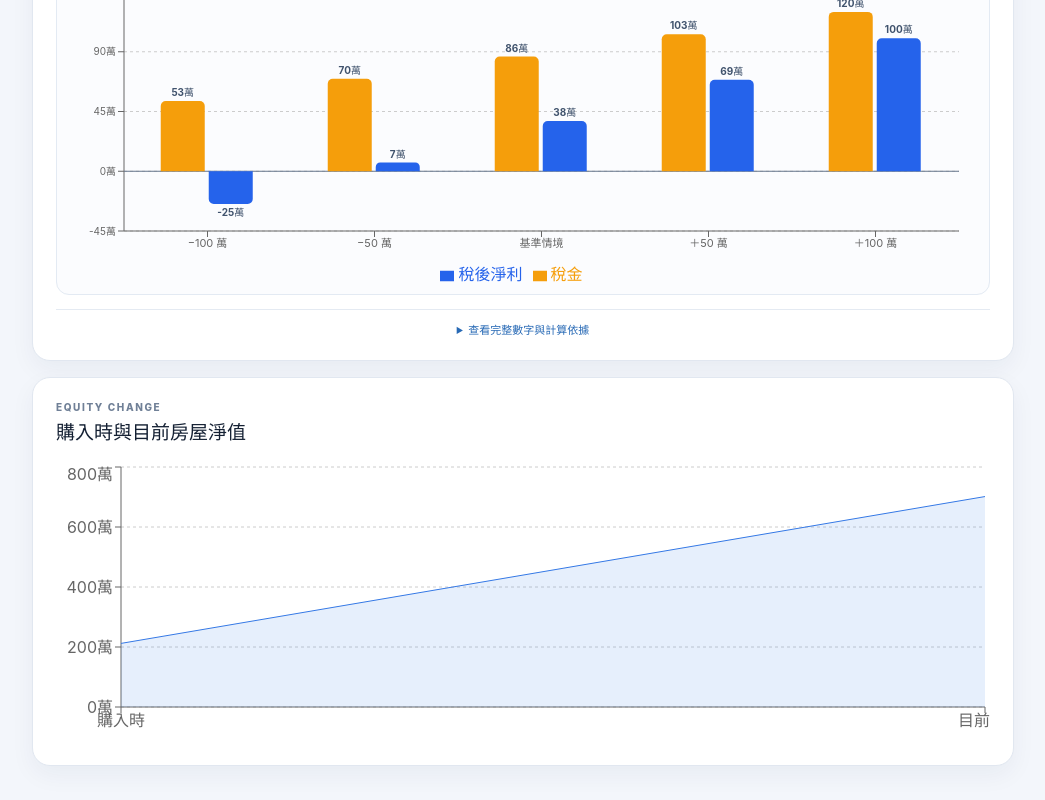
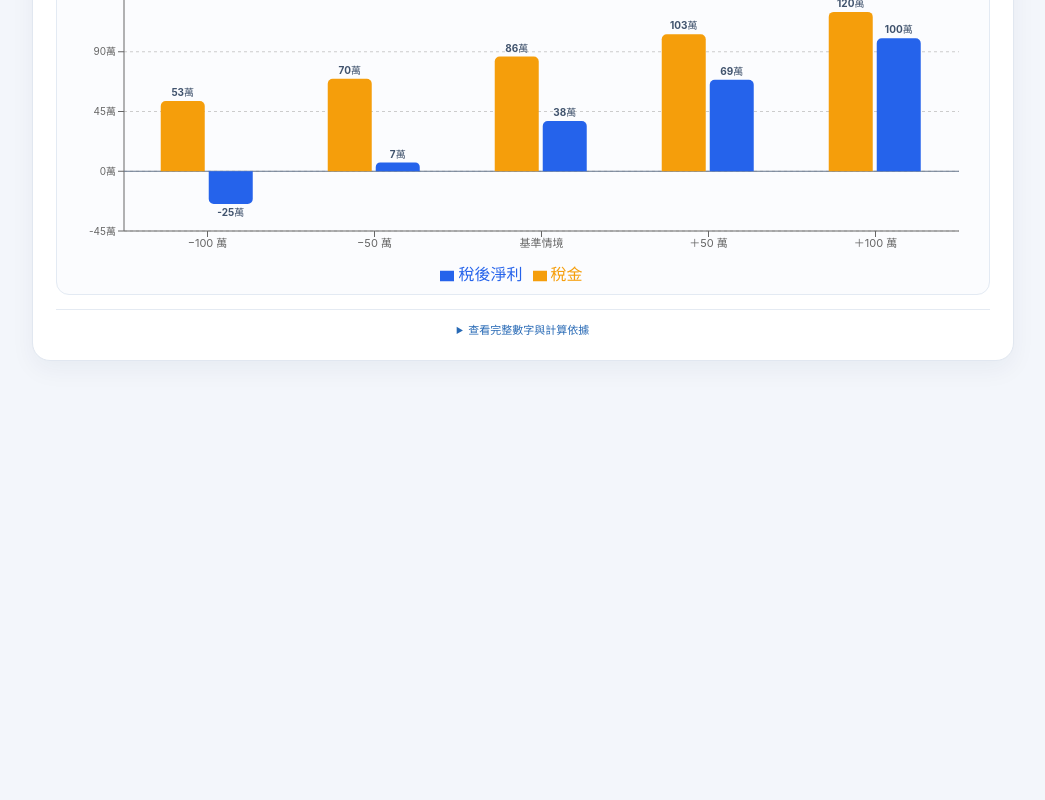
Before and after one commit to joycehakn/HouseVest, a React (Vite) app: page / in a window 1280 px wide. Shown: the part 1125-1925 px from the top of the page, without its empty margins (232-1277 px from the left). After the commit the page ends 1520 px from the top, so only its background shows below. Built offline with nearby package versions, Linux system fonts and the light colour scheme.

Commit message:
refactor(dashboard): remove equity chart

```diff
--- a/src/App.tsx
+++ b/src/App.tsx
@@ -1,6 +1,6 @@
 import { useEffect, useMemo, useState } from 'react'
 import type { ReactNode } from 'react'
-import { Area, AreaChart, Bar, BarChart, CartesianGrid, LabelList, Legend, ReferenceLine, ResponsiveContainer, Tooltip, XAxis, YAxis } from 'recharts'
+import { Bar, BarChart, CartesianGrid, LabelList, Legend, ReferenceLine, ResponsiveContainer, Tooltip, XAxis, YAxis } from 'recharts'
 import { Building2, Calculator, Camera, CircleHelp, HousePlus, Landmark, LineChart as LineChartIcon, Pencil, PiggyBank, Plus, SlidersHorizontal, Sparkles, Trash2, X } from 'lucide-react'
 import {
   calculatePropertyAnalysis,
@@ -366,17 +366,6 @@ function App() {
     })
   }, [details])
 
-  const chart = useMemo(() => [
-    {
-      year: '購入時',
-      equity: Math.max(0, inputs.purchasePrice - inputs.originalLoan) / 10_000,
-    },
-    {
-      year: '目前',
-      equity: Math.max(0, inputs.salePrice - inputs.currentLoanBalance) / 10_000,
-    },
-  ], [inputs])
-
   const showScenarioDetail = (scenarioResult: typeof scenarioComparisons[number]) => {
     const comparison = scenarioResult.result
     setDetail({
@@ -590,10 +579,6 @@ function App() {
         </article>
       </section>
 
-      <section className="panel chartPanel">
-        <div className="panelTitle"><div><p className="eyebrow">EQUITY CHANGE</p><h2>購入時與目前房屋淨值</h2></div></div>
-        <div className="chart"><ResponsiveContainer width="100%" height="100%"><AreaChart data={chart}><CartesianGrid strokeDasharray="3 3" vertical={false}/><XAxis dataKey="year"/><YAxis tickFormatter={v => `${v}萬`}/><Tooltip formatter={(v) => [`${money(Number(v))} 萬`, '淨資產']}/><Area type="monotone" dataKey="equity" stroke="currentColor" fill="currentColor" fillOpacity={0.12}/></AreaChart></ResponsiveContainer></div>
-      </section>
       {detail && <CalculationDrawer detail={detail} onClose={() => setDetail(null)} />}
       {editingProperty && <PropertyEditor profile={editingProperty} saleDate={scenario.saleDate} onChange={updateAndPersistProfile} onClose={() => setEditingProperty(null)} />}
     </main>
```
